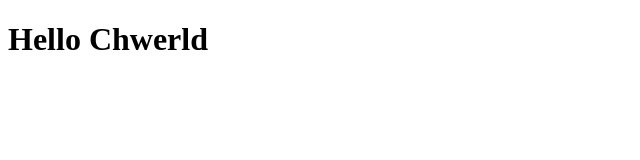
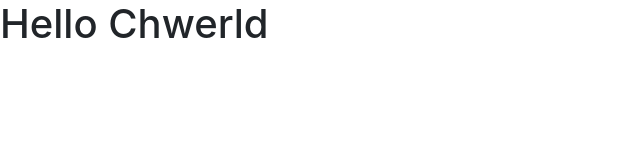
Before and after one commit to J-Waddell/mysite, a website: page index.html in a window 1280 px wide. Shown: the whole page, without its empty margins (0-640 px from the left). Drawn offline with nearby package versions, Linux system fonts and the light colour scheme.

Commit message:
added bootstrap

```diff
--- a/index.html
+++ b/index.html
@@ -2,9 +2,12 @@
 <html>
 <head>
   <title>My site</title>
+  <link rel="stylesheet" type="text/css" href="node_modules/bootstrap/dist/css/bootstrap.min.css">
   <link rel="stylesheet" type="text/css" href="style.css">
 </head>
 <body>
 <h1>Hello Chwerld</h1>
+
+<script src="node_modules/bootstrap/dist/js/bootstrap.min.js" type="text/javascript" charset="utf-8" async defer></script>
 </body>
 </html>
--- a/style.css
+++ b/style.css
@@ -0,0 +1,3 @@
+h1 {
+
+}
```
Also changed, not shown: package.json (added, +22 -0 lines), 1 other file.
